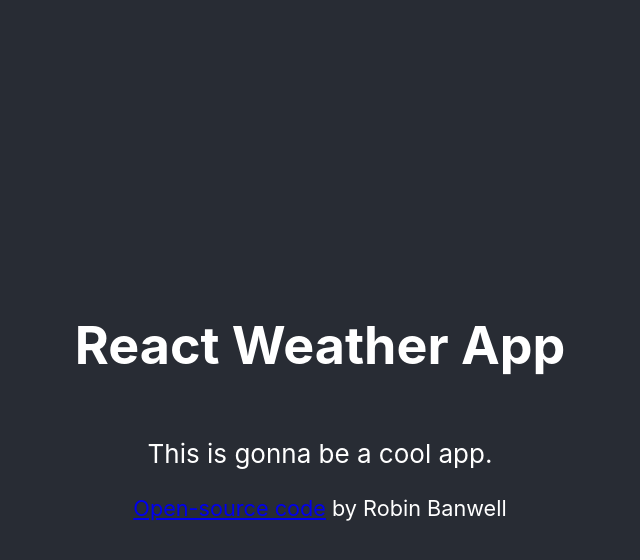
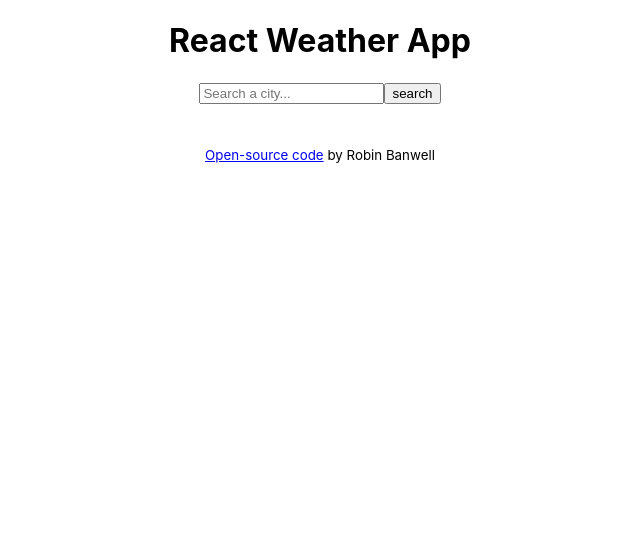
Before and after one commit to rbanwell87/react-github-netlify, a React (Create React App) app: page / in a window 1280 px wide. Shown: the top 560 px of the page, without its empty margins (320-960 px from the left). Built offline with nearby package versions, Linux system fonts and the light colour scheme.

Commit message:
Added Search Form

```diff
--- a/src/App.js
+++ b/src/App.js
@@ -3,9 +3,13 @@ import "./App.css";
 function App() {
   return (
     <div className="App">
-      <header className="App-header">
       <h1>React Weather App</h1>
-        <p>This is gonna be a cool app.</p>
+      <form>
+        <input type="search" placeholder="Search a city..."></input>
+        <input type="submit" value="search" class="btn btn-primary w-100" />
+      </form>
+      <br />
+      <br />
       <small>
         <a
           className="Github-link"
@@ -17,7 +21,6 @@ function App() {
         </a>{" "}
         by Robin Banwell
       </small>
-      </header>
     </div>
   );
 }
```
Lines whose indentation alone changed are shown as unchanged.
